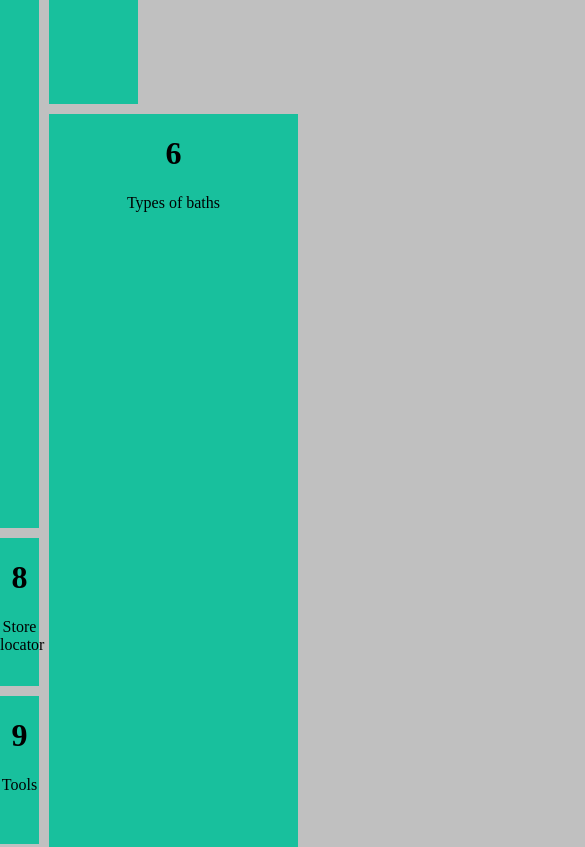
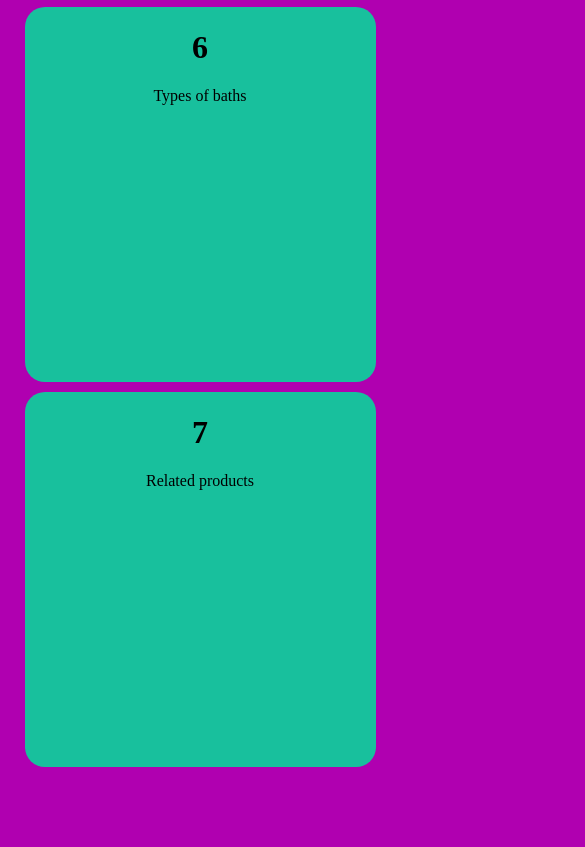
Before and after one commit to DmytroSav4uk/homeworkDS, a plain HTML site: page html and css/homework4/addtask1/index.html in a window 390 px wide. Shown: the part 776-1623 px from the top of the page, 585 px wide, since content can reach past the window. Drawn offline with Linux system fonts and the light colour scheme.

Commit message:
completed 1'st additional task

```diff
--- a/html and css/homework4/addtask1/index.html
+++ b/html and css/homework4/addtask1/index.html
@@ -36,12 +36,15 @@
         </div>
 
         <div class="BATR">
+            <div class="ba">
                 <div class="bath">
                 <h1>4</h1>
                 <p>Bath Section Intro</p></div>
                 <div class="ad">
                     <h1>5</h1>
                     <p>Ad</p></div>
+            </div>
+            <div class="tr">
                 <div class="types">
         <h1>6</h1>
         <p>Types of baths</p></div>
@@ -51,5 +54,6 @@
             </div>
         </div>
     </div>
+</div>
 </body>
 </html>
--- a/html and css/homework4/addtask1/main.css
+++ b/html and css/homework4/addtask1/main.css
@@ -1,47 +1,51 @@
-body{
-
+body {
     margin: 0;
     background: silver;
     text-align: center;
 }
 
-.container{
-    width: 100vw;
-    height: 100vh;
+.container {
+    /*overflow: hidden;*/
+    width: 100%;
+    height: 100%;
 }
 
-.Header{
+.Header {
     width: 100%;
     height: 120px;
     display: flex;
-    gap: 10px;
-}
-.Main{
-    display: flex;
-    width: 100%;
-    height: 1500px;
+    flex-direction: row;
+gap: 10px;
 
 }
 
-.logo{
+.Main {
+
+    display: flex;
+    width: 100vw;
+    height: 760px;
+
+}
+
+.logo {
     background: #772e2e;
     width: 10%;
     height: 100%;
 
 }
 
-.header{
+.header {
     background: #772e2e;
     width: 90%;
     height: 100%;
 }
 
 
-.nav, .bath, .ad,.types,.related,.store,.tools{
+.nav, .bath, .ad, .types, .related, .store, .tools {
     background: #18c09d;
 }
 
-.NST{
+.NST {
     display: flex;
     flex-direction: column;
     width: 10%;
@@ -50,47 +54,155 @@ body{
 
 }
 
-.nav{
-    height: 80%;
-    width: 100%;
+.nav {
+    height: 440px;
+    /*width: 100%;*/
 }
 
-.store,.tools{
-    height: 10%;
+.store, .tools {
+    height: 150px;
     width: 100%;
 }
 
 
-.BATR{
+.BATR {
     box-sizing: border-box;
     /*overflow: hidden;*/
     margin-left: 10px;
     width: 90%;
     height: 100%;
+
+
+}
+
+.bath {
+    width: 75%;
+    height: 375px;
+}
+
+.ad {
+
+    width: 25%;
+    height: 375px;
+}
+
+.types {
+
+    width: 75%;
+    height: 375px;
+}
+
+.related {
+    width: 25%;
+    height: 375px;
+}
+
+
+.ba {
     display: flex;
-   flex-direction: row;
-    flex-wrap: wrap;
+    width: 100%;
     gap: 10px;
 
 }
 
-.bath{
-    width: 73%;
-    height: 25%;
+.tr {
+    margin-top: 10px;
+    display: flex;
+    width: 100%;
+    height: 100%;
+    gap: 10px;
 }
 
-.ad{
 
-    width: 26%;
-    height: 25%;
+@media screen and (max-width: 780px) {
+    body {
+        background: #b000b0;
+    }
+
+    .container {
+        display: flex;
+        flex-direction: column;
+        justify-content: center;
+    }
+
+    .Header {
+        justify-content: center;
+        width: 700px;
+        margin-left: 40px;
+    }
+
+    .Main {
+        height: 2000px;
+    }
+
+    .NST {
+        justify-content: center;
+        align-items: center;
+    }
+
+    .BATR {
+        margin-top: 20px;
+    }
+.header{
+    width: 620px;
 }
+.logo{
+    width: 80px;
+}
+    .tr {
+        flex-direction: column;
+    }
 
-.types{
-    width: 73%;
-    height: 75%;
+    .bath {
+        width: 60%;
+    }
+
+    .ad {
+        width: 40%;
+    }
+
+    .related, .NST, .types {
+        width: 100%;
+    }
+
+    .nav {
+        margin-top: 10px;
+        height: 100%;
+        width: 90%;
+    }
+
+    .Main {
+        flex-direction: column;
+        justify-content: center;
+        align-items: center;
+    }
+
+    .NST {
+        width: 100%;
+        height: 300px;
+        flex-direction: row;
+    }
+
+    .nav, .store, .tools, .bath,
+    .ad, .types, .related, .logo, .header {
+        border-radius: 20px;
+    }
+
+
+    /*I think that's incorrect*/
+    .store {
+        position: absolute;
+        width: 300px;
+        height: 200px;
+        left: 40px;
+        bottom: -1020px;
+    }
+
+    .tools {
+        position: absolute;
+        width: 300px;
+        height: 200px;
+        left: 436px;
+        bottom: -1020px;
+    }
 }
-
-.related{
-    width: 26%;
-    height: 75%;
-}
```
Lines whose indentation alone changed are shown as unchanged.
